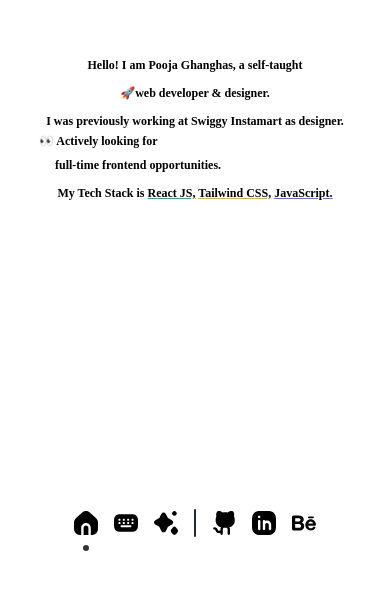
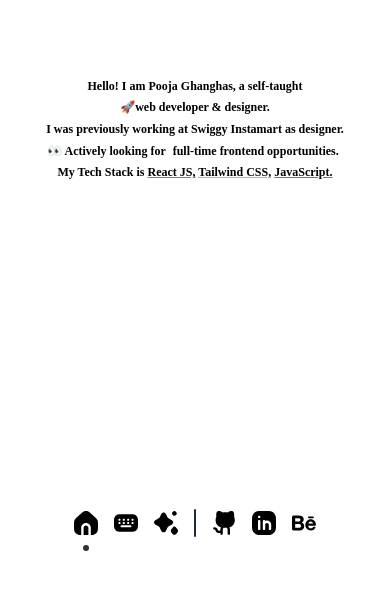
Before and after one commit to prodigiousabyss/my-portfolio, a React (Create React App) app: page /#/ in a window 390 px wide. Shown: the part 253-842 px from the top of the page. Built offline with nearby package versions, Linux system fonts and the light colour scheme.

Commit message:
home page responsive design fix done

```diff
--- a/src/pages/Home/home.js
+++ b/src/pages/Home/home.js
@@ -6,13 +6,13 @@ import React from "../../assets/images/react.svg";
 
 export const Home = () => {
   return (
-    <div className="w-screen h-screen text-black flex items-center justify-center pb-20 font-dmSans">
+    <div className="w-screen h-screen text-black flex items-center justify-center pb-20 font-dmSans text-center">
       <div className="w-4/5 h-2/3 relative flex items-center justify-center">
         <div className="flex flex-col relative items-center font-bold text-xs sm:text-sm md:text-lg lg:text-3xl">
           <span className="leading-loose">
             Hello! I am Pooja Ghanghas, a self-taught
           </span>
-          <span className="px-6 py-2 bg-white inline-block rounded-2xl">
+          <span className="px-1 py-[0.1rem] lg:px-1 lg:py-1 bg-white inline-block rounded-sm lg:rounded-md">
             🚀web developer & designer.
           </span>
           <span className="leading-loose">
@@ -29,7 +29,7 @@ export const Home = () => {
           <span>
             👀 Actively looking for
             <span> </span>
-            <span className="px-4 py-2  bg-white inline-block rounded-2xl ">
+            <span className="px-1 py-[0.1rem] lg:px-1 lg:py-1 bg-white inline-block rounded-sm lg:rounded-md">
               full-time frontend opportunities.
             </span>
           </span>
```
